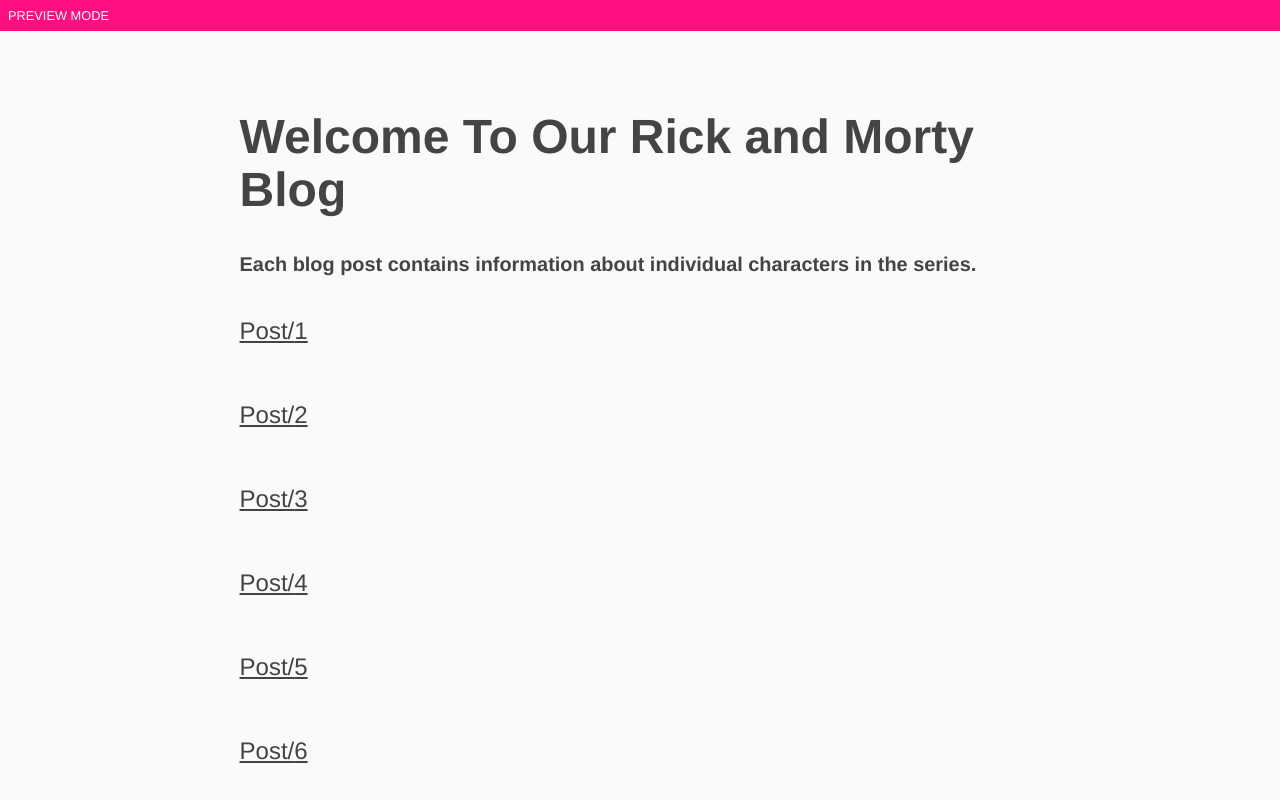
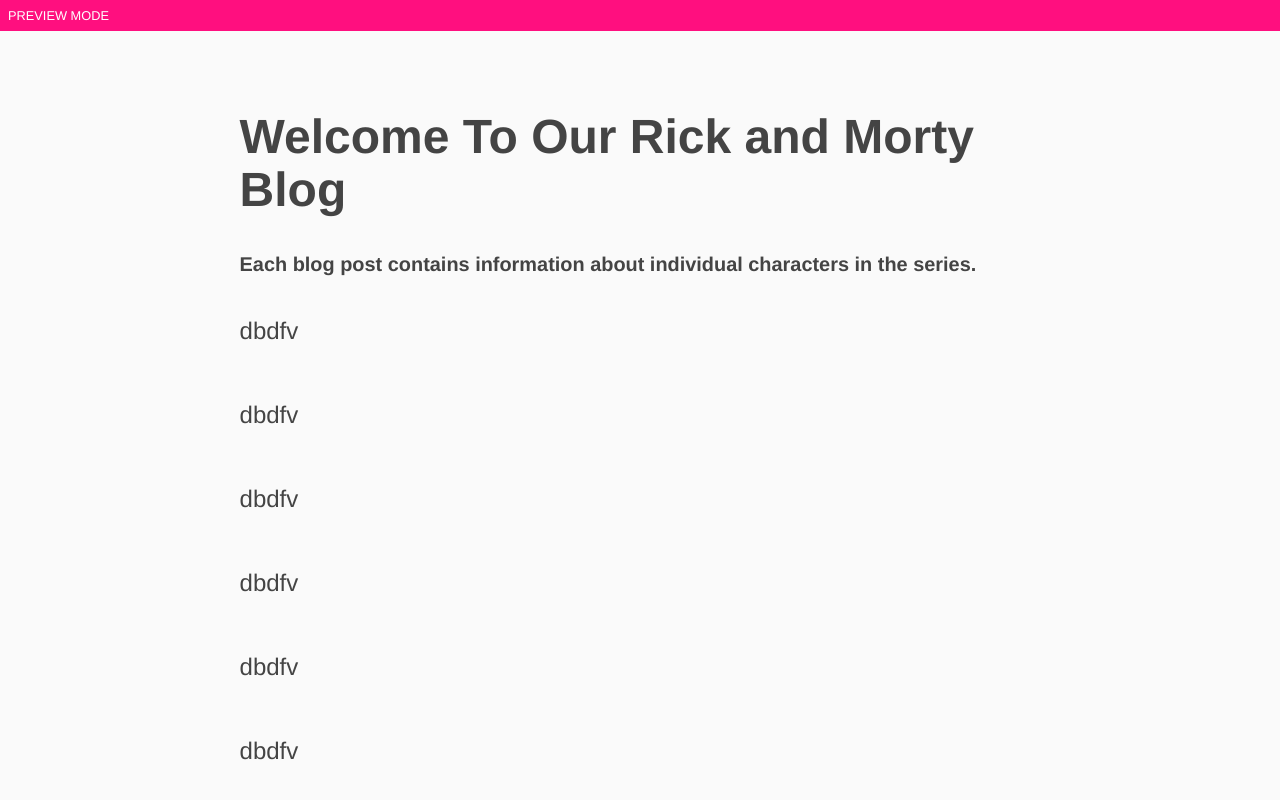
Before and after one commit to Atanda1/capriblog, a React (Vite) app: page / in a window 1280 px wide. Shown: the top 800 px of the page. Built offline with nearby package versions, Linux system fonts and the light colour scheme.

Commit message:
Changes made

```diff
--- a/src/Posts.island.tsx
+++ b/src/Posts.island.tsx
@@ -12,7 +12,8 @@
     <div style={container}>
       {[...Array(10)].map((x, i) => (
         <div style={containerItem}>
-          <Link to={`/post/${i + 1}`}><a>Post/{i + 1}</a></Link>
+          dbdfv
+          {/* <Link to={`/post/${i + 1}`}>Post/{i + 1}</Link> */}
         </div>
       ))}
     </div>
```
